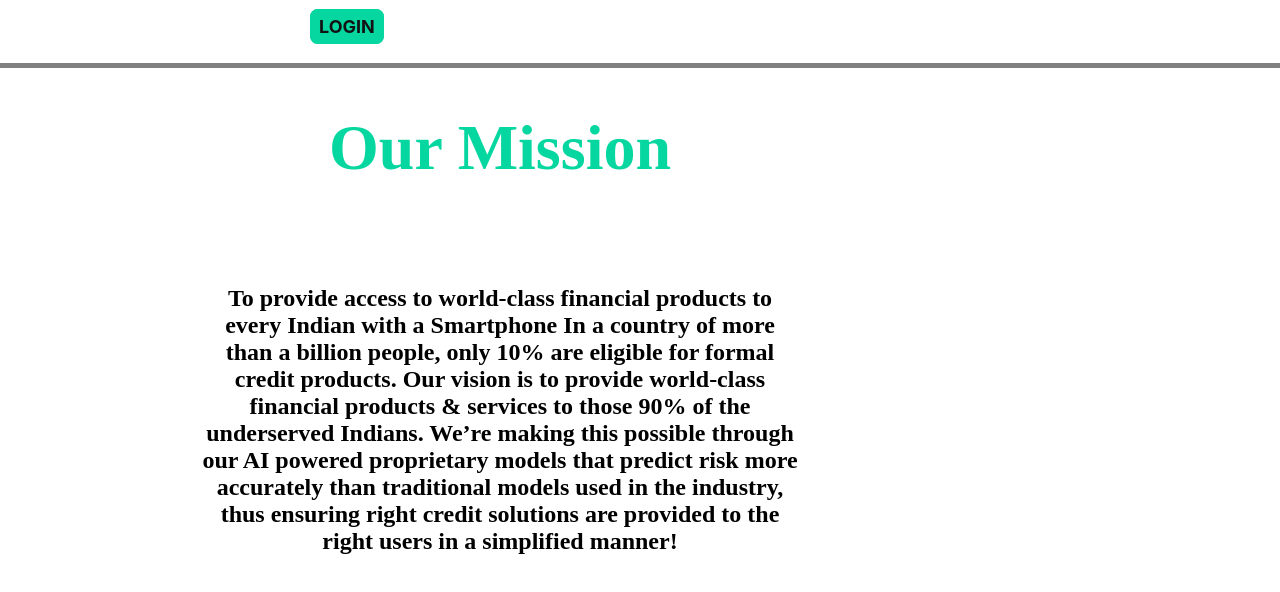
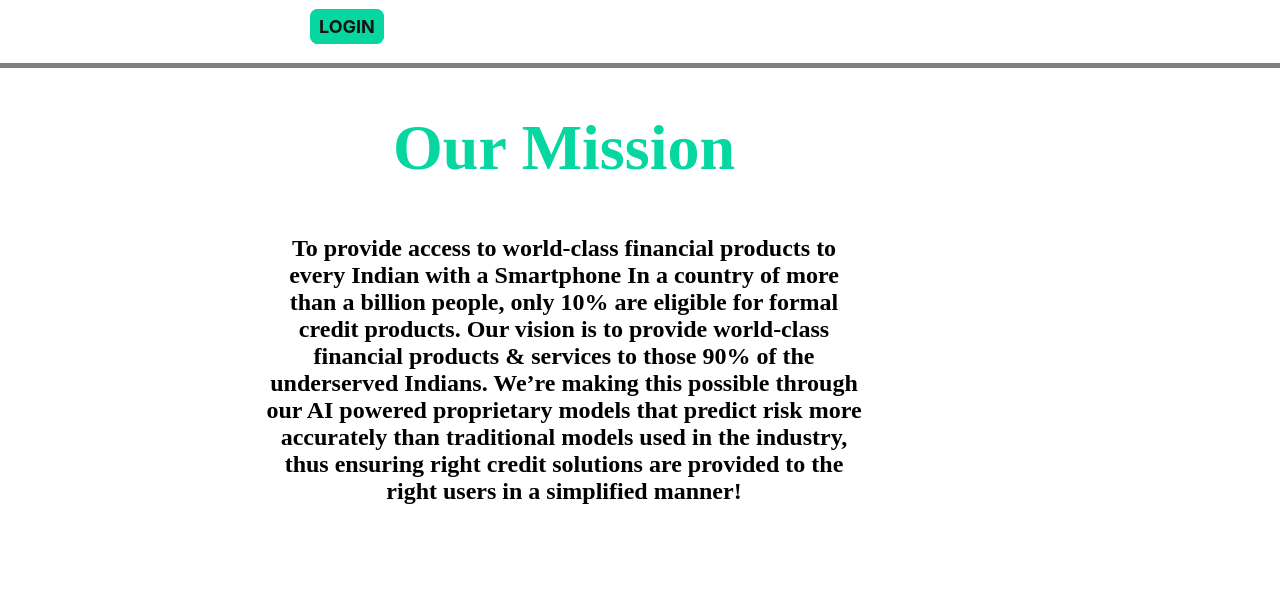
Before and after one commit to Vivstoyo82/Expense-Tracker-App, a React (Create React App) app: page /about in a window 1280 px wide. Shown: the top 592 px of the page. Built offline with nearby package versions, Linux system fonts and the light colour scheme.

Commit message:
Changes in about

```diff
--- a/src/Components/Expenses/About.module.css
+++ b/src/Components/Expenses/About.module.css
@@ -2,8 +2,8 @@
     width: 600px;
     text-align: center;
     margin: auto;
-    margin-top: 5px;
-    margin-right: 30rem;
+    margin-top: 0px;
+    margin-right: 26rem;
     font-family: cursive;
     color: #06d6a0;
     font-size :xx-large;
@@ -14,7 +14,7 @@
     width: 600px;
     text-align: center;
     margin: auto;
-    margin-top: 100px;
+    margin-top: 50px;
     font-family: cursive;
     font-size: x-large;
   }
```
